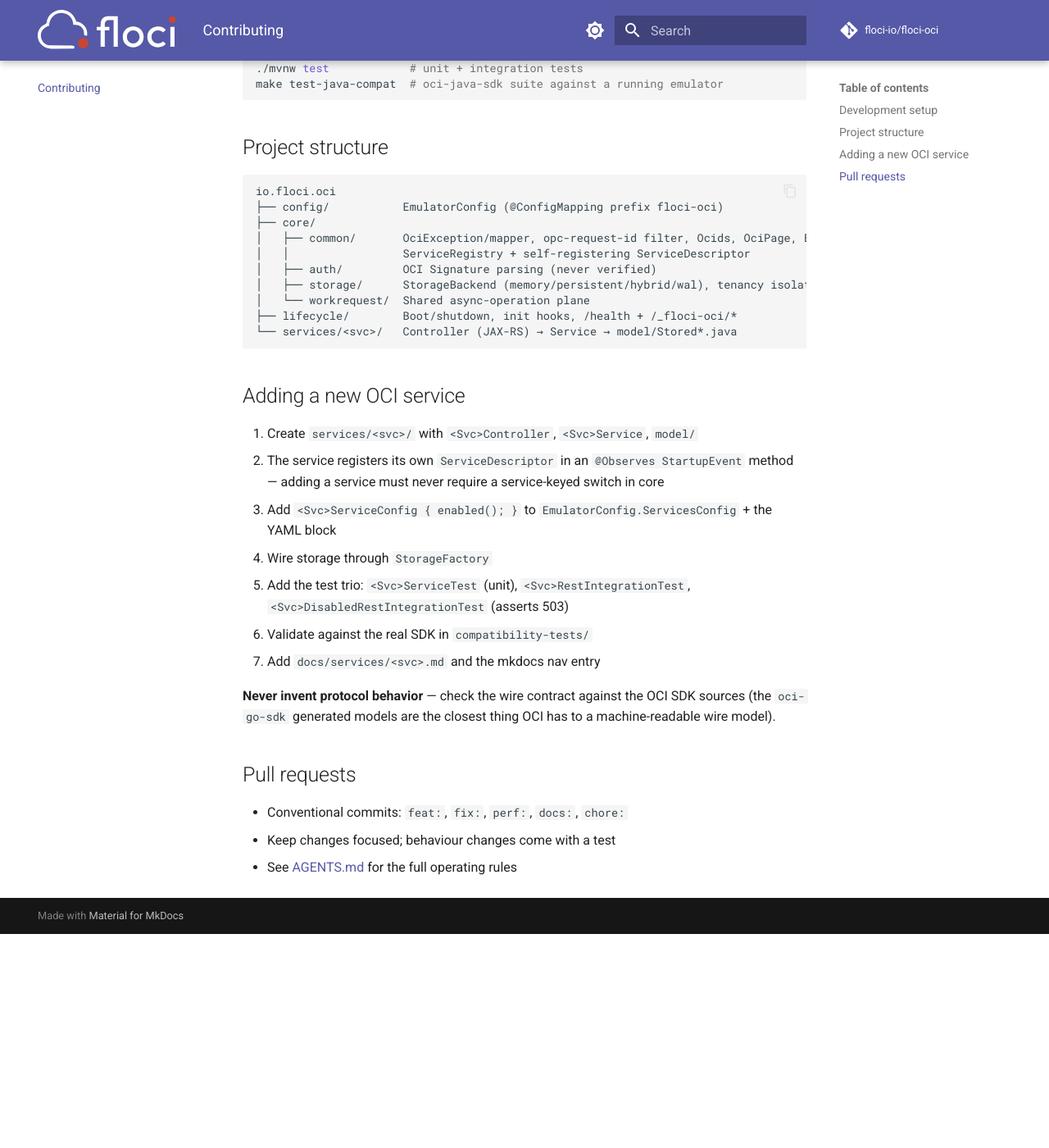
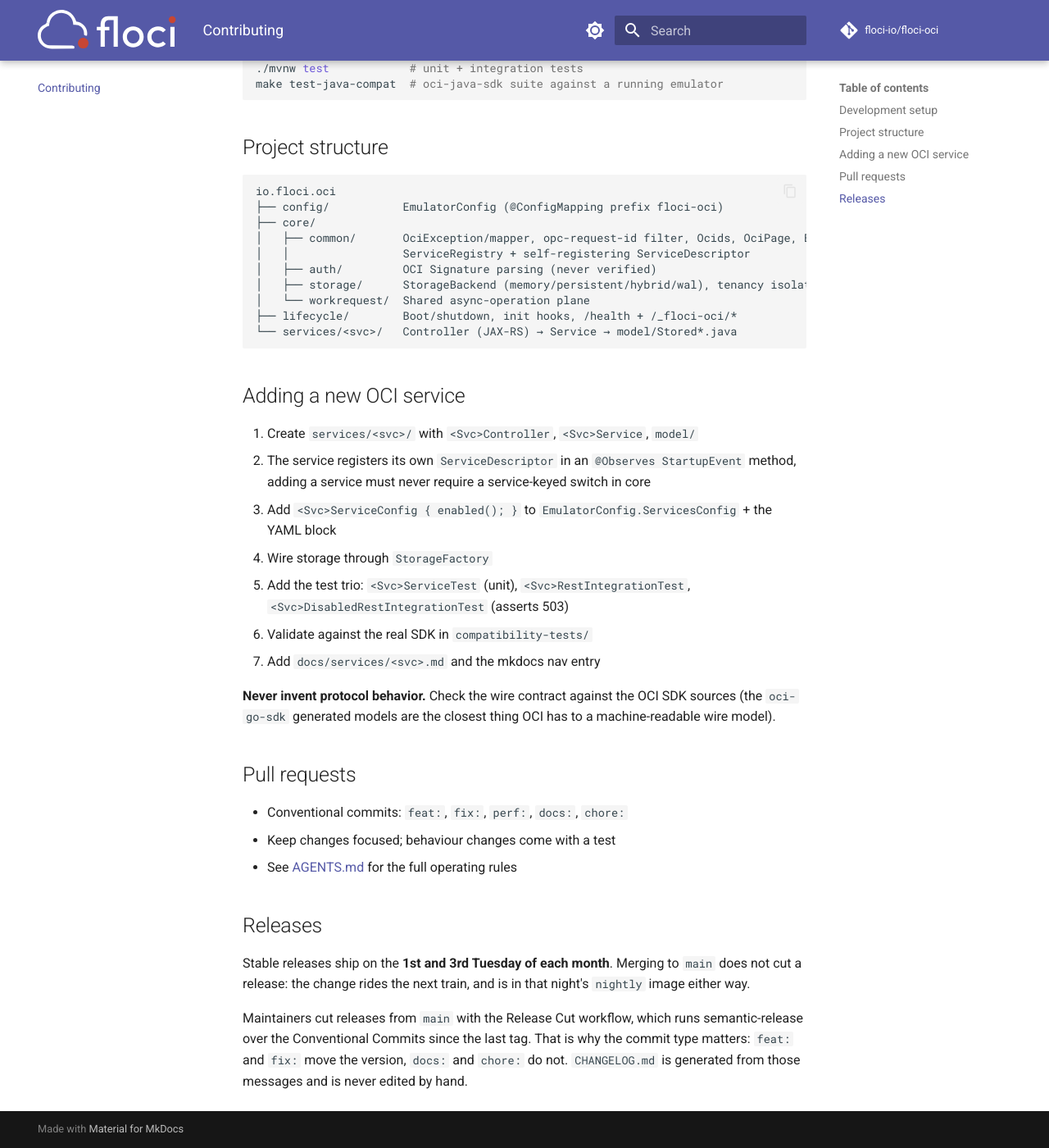
Before and after one commit to floci-io/floci-oci, an MkDocs documentation site: the page built from docs/contributing.md, in a window 1280 px wide and 1400 px high, scrolled down 393 px. Shown: the whole window at 82% size. Built offline with MkDocs 1.6.1 and Material for MkDocs 9.7.7, drawn with Linux system fonts in a browser that asks for light colours; comment, search, counter and statistics services are not loaded; before the commit the page ends 1532 px from its top, so only the background shows below that.

Commit message:
docs: state the release cadence in CONTRIBUTING and the docs site
Follow-up to the release-train documentation. The Release awareness section
said merges to main do not imply a release but never said what does, and the
published contributing page said nothing about releases at all, so the cadence
was only discoverable from the README.

- CONTRIBUTING: the 1st and 3rd Tuesday train woven into Release awareness.
- docs/contributing.md: a Releases section, including why the commit type
  matters, since semantic-release derives the version from it.

Em-dashes in the touched files replaced with ordinary punctuation, per the
documentation style rule in AGENTS.md.

```diff
--- a/docs/contributing.md
+++ b/docs/contributing.md
@@ -33,7 +33,7 @@
 ## Adding a new OCI service
 
 1. Create `services/<svc>/` with `<Svc>Controller`, `<Svc>Service`, `model/`
-2. The service registers its own `ServiceDescriptor` in an `@Observes StartupEvent` method —
+2. The service registers its own `ServiceDescriptor` in an `@Observes StartupEvent` method,
    adding a service must never require a service-keyed switch in core
 3. Add `<Svc>ServiceConfig { enabled(); }` to `EmulatorConfig.ServicesConfig` + the YAML block
 4. Wire storage through `StorageFactory`
@@ -42,7 +42,7 @@
 6. Validate against the real SDK in `compatibility-tests/`
 7. Add `docs/services/<svc>.md` and the mkdocs nav entry
 
-**Never invent protocol behavior** — check the wire contract against the OCI SDK sources
+**Never invent protocol behavior.** Check the wire contract against the OCI SDK sources
 (the `oci-go-sdk` generated models are the closest thing OCI has to a machine-readable
 wire model).
 
@@ -52,3 +52,9 @@
 - Keep changes focused; behaviour changes come with a test
 - See [AGENTS.md](https://github.com/floci-io/floci-oci/blob/main/AGENTS.md) for the full
   operating rules
+
+## Releases
+
+Stable releases ship on the **1st and 3rd Tuesday of each month**. Merging to `main` does not cut a release: the change rides the next train, and is in that night's `nightly` image either way.
+
+Maintainers cut releases from `main` with the Release Cut workflow, which runs semantic-release over the Conventional Commits since the last tag. That is why the commit type matters: `feat:` and `fix:` move the version, `docs:` and `chore:` do not. `CHANGELOG.md` is generated from those messages and is never edited by hand.
```
Also changed, not shown: CONTRIBUTING.md (+6 -4 lines).
